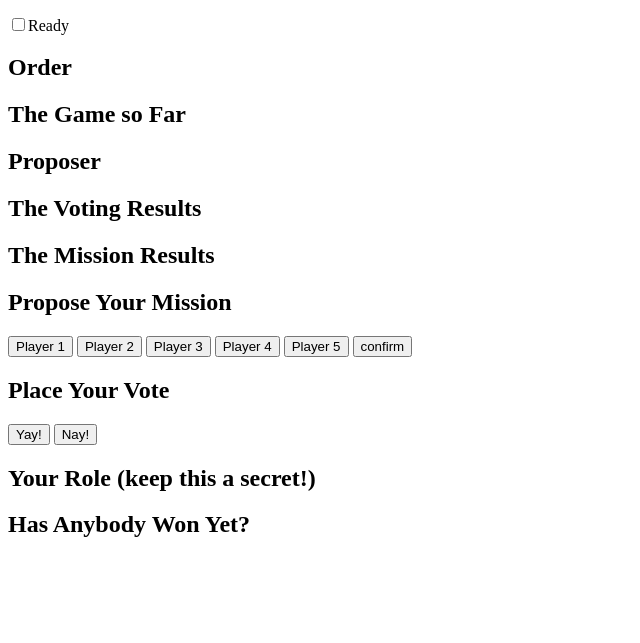
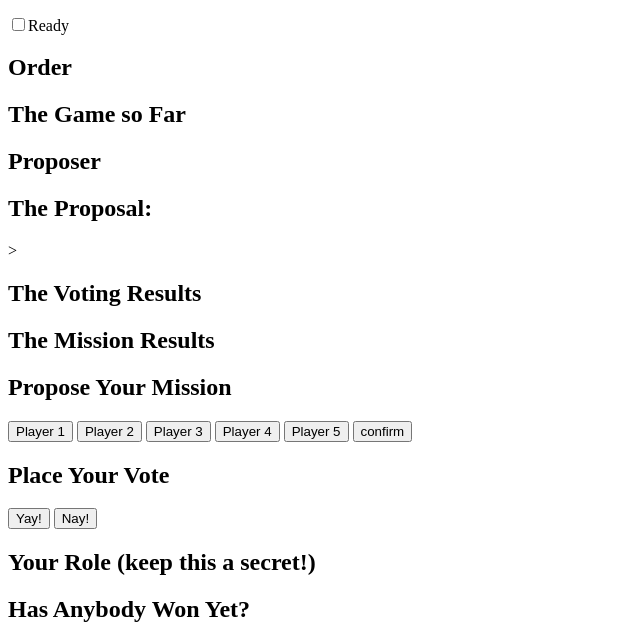
Before and after one commit to catpotato/resistance, a Flask app: page /game in a window 1280 px wide. Shown: the part 244-887 px from the top of the page, without its empty margins (0-640 px from the left). Before the commit the page ends 781 px from the top, so only its background shows below. Run offline with Flask 2, Linux system fonts and the light colour scheme; data that the repository does not hold is empty; parts of the project's set-up code (start-up, migrations or seed data) failed here and were passed over; some libraries are stand-ins or nearby versions.

Commit message:
added mission proposal

```diff
--- a/routes.py
+++ b/routes.py
@@ -26,6 +26,7 @@ def index():
 			empty_rooms = find_empty_rooms(Game.query.all())
 			new_room = empty_rooms[random.randint(0, len(empty_rooms) - 1)].room
 			session["room"] = new_room;
+			# TODO reset room
 			# TODO add in making room active or not
 		# deal with entering an existing room
 		else:
@@ -70,6 +71,11 @@ def mission_status():
 	#
 	return "mission status"
 
+@app.route("/voting")
+def voting():
+	game = find_game(session["room"])
+	return jsonify(voting = bool(game.voting))
+
 @app.route("/proposer")
 def proposer():
 	# retrun the person proposing the current mission
@@ -110,17 +116,43 @@ def win_status():
 @app.route("/turn_order")
 def turn_order():
 	game = find_game(session["room"])
+	# decode proposal data encoded in a string as list of roles
 	turn_order = []
 	for role in sqlite_string_to_list(game.turn_order):
-		turn_order.append(Player.query.filter_by(role = role).first().username)
+		turn_order.append(find_username_from_role(session["room"], role))
 	return jsonify(turn_order = turn_order)
+
+@app.route("/proposal")
+def proposal():
+	game = find_game(session["room"])
+	# decode proposal data encoded in a string as list of roles
+	proposal = []
+	for role in sqlite_string_to_list(game.in_proposal):
+		proposal.append(find_username_from_role(session["room"], role))
+	return jsonify(proposal = proposal)
+
 
 # TODO route that gives cards design out
 
-# POST requests
+# POST requests from javascript that send info, also will maybe work if i add an ai in the future
+
+# TODOIF make it impossible for user to access the post requests
 @app.route("/vote")
 def vote():
 	return "vote"
+
+@app.route("/propose", methods = ["GET","POST"])
+def propose():
+	proposal = request.form.getlist("proposal[]")
+	for i in range(0,len(proposal)):
+		proposal[i] = int(Player.query.filter_by(username = proposal[i]).first().role)
+	# TODO verify that the request was good
+	# insert proposal
+	game = find_game(session["room"])
+	game.in_proposal = list_to_sqlite_string(proposal)
+	game.voting = 1
+	db.session.commit()
+	return redirect("/")
 
 @app.route("/ready")
 def ready():
--- a/static/js/checkers.js
+++ b/static/js/checkers.js
@@ -5,6 +5,16 @@ function GET_ready_status(){
 			begin_game()
 		}
 	})
+}
+
+function GET_voting(){
+	console.log("hey");
+	$.getJSON($SCRIPT_ROOT + '/voting', {}, function(game){
+		if(game.voting){
+			update(proposal, "proposal");
+			NORM_INTERVAL.remove([GET_voting]);
+		}
+	});
 }
 
 function GET_missions_history(){
--- a/static/js/main.js
+++ b/static/js/main.js
@@ -1,22 +1,47 @@
-/*var USERNAME;
-var ROOM;*/
 $(function(){
-	$("#ready-button").bind("click", function(){
-		// post ready status
-		$.getJSON($SCRIPT_ROOT + '/ready', {}, function(){} );
-	});
-
 	// gets username and room
 	$.getJSON($SCRIPT_ROOT + '/user_info', {}, function(user){
 		$("#username").text(user.username);
 		$("#room").text(user.room);
 	});
 
-	// handles creating an array of mission proposal
-	var proposal;
+	/*
+		all of these are essentially POST requests that are enacted by the user
+	*/
+	// propsal button listeners
+	var proposal = [];
 	$("#proposal button").on("click", function(){
-		console.log("you pressed a button!");
+		// TODO limit user from inputing more than they are allowed to on a turn
+		// TODO rethink UI for this
+		var id = $(this).text();
+		if(id != "confirm"){
+			proposal.push(id);
+		}
+		else {
+			$.post($SCRIPT_ROOT + "/propose", {"proposal[]" : proposal}, function(){});
+			proposal = [];
+
+		}
 	});
 
+	// ready checkbox listener
+	$("#ready-button").bind("click", function(){
+		// post ready status
+		console.log("hi");
+		$.getJSON($SCRIPT_ROOT + '/ready', {}, function(){} );
+	});
 
+	$("#vote-cards button").bind("click", function(){
+		// post ready status
+		var vote = $(this).attr("id");
+
+		if(vote == "yay"){
+			vote = true;
+		}
+		else{
+			vote = false;
+		}
+		console.log(vote);
+		//$.post($SCRIPT_ROOT + "/propose", {"proposal[]" : proposal}, function(){});
+	});
 });
--- a/static/js/updaters.js
+++ b/static/js/updaters.js
@@ -8,6 +8,8 @@ function begin_game(){
 	update(turn_order, "turn_order");
 	// check who is proposing
 	update(proposer, "proposer");
+	// once proposal is made, add a checker to everyone elses pages so that they can get the info when a proposal is made
+	NORM_INTERVAL.add([GET_voting]);
 }
 
 function update(handler, adress){
@@ -36,6 +38,11 @@ function turn_order(order){
 function proposer(proposer){
 	$("#proposing p").text(proposer.username)
 }
+
+function proposal(game){
+	console.log(game.proposal);
+	$("#proposal-result p").text(game.proposal)
+}
 function new_turn(){
 
 }
--- a/templates/game.html
+++ b/templates/game.html
@@ -38,6 +38,10 @@ NORM_INTERVAL.add([GET_ready_status]);
 		<h2> Proposer</h2>
 		<p></p>
 	</section>
+	<section id = "proposal-result">
+		<h2>The Proposal:</h2>
+		<p></p>
+	</section>>
 	<section id = "vote-results">
 		<h2> The Voting Results </h2>
 		<p></p>
@@ -57,8 +61,8 @@ NORM_INTERVAL.add([GET_ready_status]);
 	</section>
 	<section id = "vote-cards">
 		<h2>Place Your Vote</h2>
-		<button type = "button" id = "black-card">Yay!</button>
-		<button type = "button" id = "red-card">Nay!</button>
+		<button type = "button" id = "yay">Yay!</button>
+		<button type = "button" id = "nay">Nay!</button>
 	</section>
 	<section id = "secrets">
 		<h2>Your Role (keep this a secret!)</h2>
```
Also changed, not shown: game.py (+11 -0 lines), gc.db, static/js/jquery_listeners.js (added).
